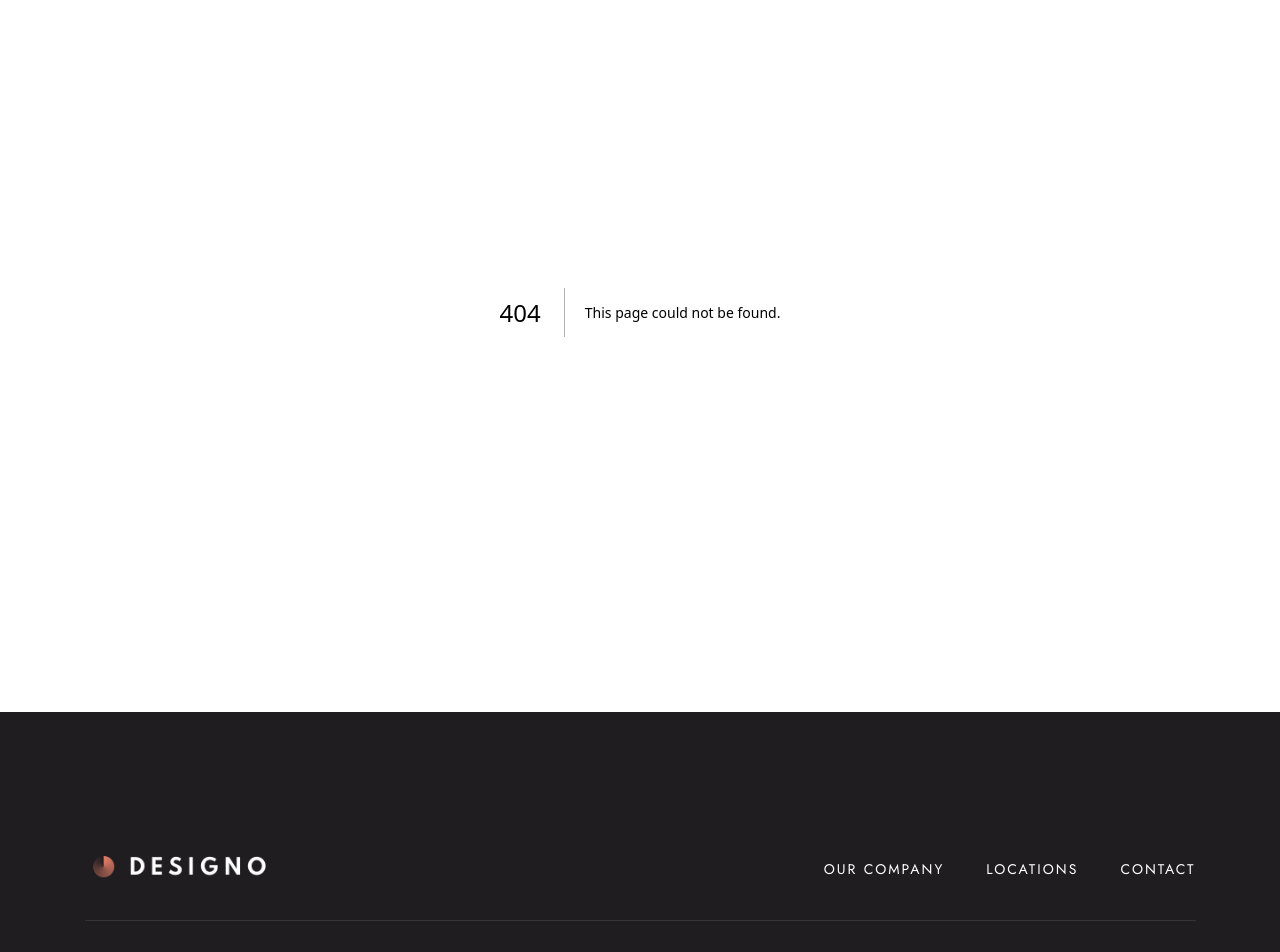
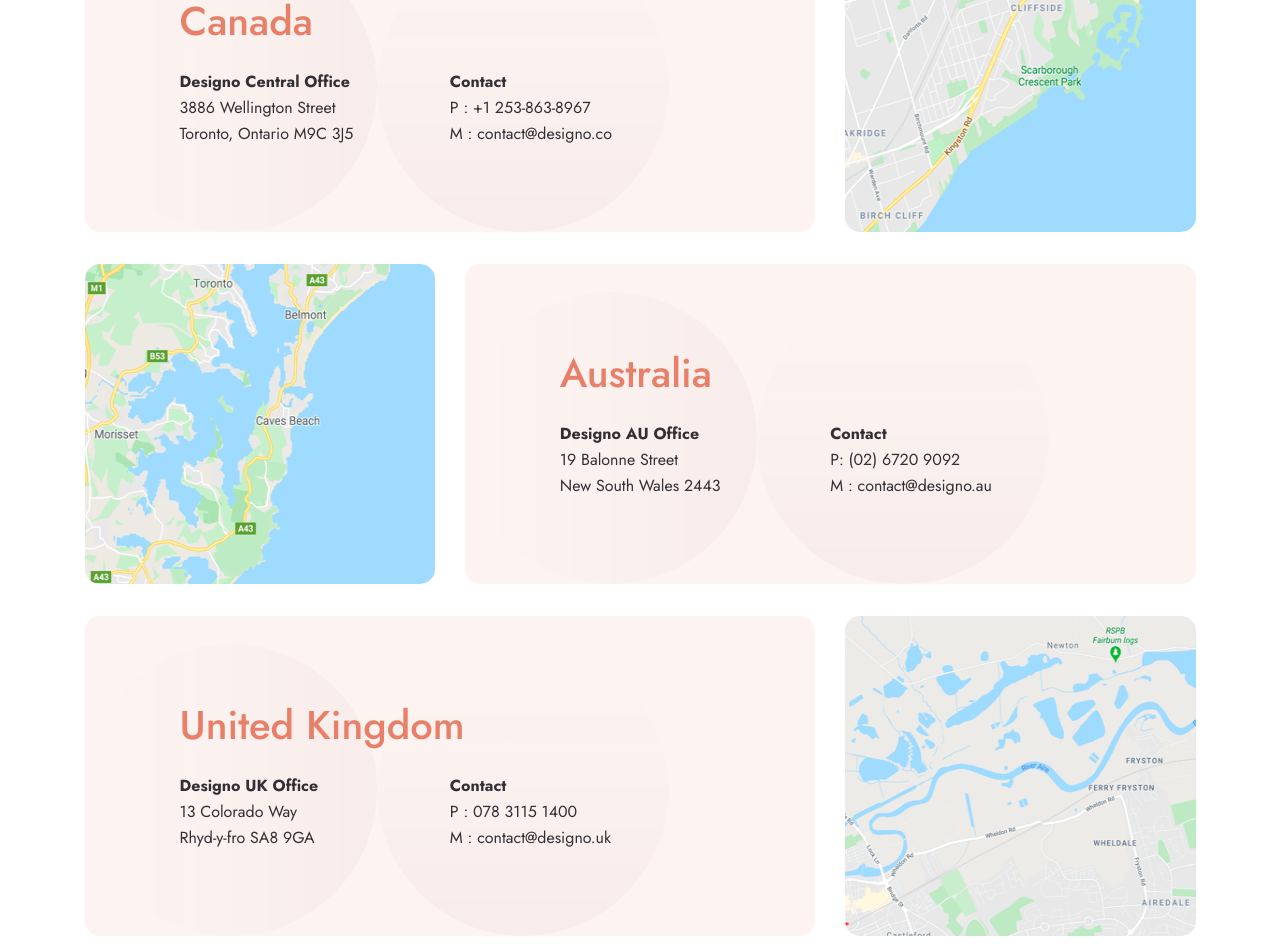
Before and after one commit to kim-fransson/designo, a Next.js app: page /locations in a window 1280 px wide. Before the commit this address had no page. Shown: the part 240-1192 px from the top of the page. Built offline with nearby package versions, Linux system fonts and the light colour scheme.

Commit message:
Added locations page

```diff
--- /dev/null
+++ b/src/app/locations/layout.js
@@ -0,0 +1,9 @@
+import { TITLE } from "@/constants";
+
+export const metadata = {
+  title: `${TITLE} · Locations`,
+};
+
+export default function LocationsLayout({ children }) {
+  return children;
+}
--- /dev/null
+++ b/src/app/locations/page.js
@@ -0,0 +1,190 @@
+"use client";
+
+import GetInTouch from "@/components/GetInTouch";
+import VisuallyHidden from "@/components/VisuallyHidden";
+import { WEIGHTS } from "@/constants";
+import Image from "next/image";
+import styled from "styled-components";
+
+export default function Locations() {
+  return (
+    <Wrapper>
+      <VisuallyHidden as='div'>
+        <h1>Locations</h1>
+      </VisuallyHidden>
+      <LocationsWrapper>
+        <LocationWrapper>
+          <Location>
+            <Heading>Canada</Heading>
+            <TextWrapper>
+              <Address>
+                <Title>Designo Central Office</Title>
+                <Text>3886 Wellington Street</Text>
+                <Text>Toronto, Ontario M9C 3J5</Text>
+              </Address>
+
+              <ContactLinks>
+                <Title>Contact</Title>
+                <ContactLink href='tel:+12538638967'>
+                  P : +1 253-863-8967
+                </ContactLink>
+                <ContactLink href='mailto:contact@designo.co'>
+                  M : contact@designo.co
+                </ContactLink>
+              </ContactLinks>
+            </TextWrapper>
+          </Location>
+          <ImageWrapper>
+            <Image
+              src='/images/locations/desktop/image-map-canada.png'
+              alt=''
+              width={375}
+              height={320}
+            />
+          </ImageWrapper>
+        </LocationWrapper>
+
+        <LocationWrapper>
+          <ImageWrapper>
+            <Image
+              src='/images/locations/desktop/image-map-australia.png'
+              alt=''
+              width={375}
+              height={320}
+            />
+          </ImageWrapper>
+          <Location>
+            <Heading>Australia</Heading>
+            <TextWrapper>
+              <Address>
+                <Title>Designo AU Office</Title>
+                <Text>19 Balonne Street</Text>
+                <Text>New South Wales 2443</Text>
+              </Address>
+
+              <ContactLinks>
+                <Title>Contact</Title>
+                <ContactLink href='tel:+61267209092'>
+                  P: (02) 6720 9092
+                </ContactLink>
+                <ContactLink href='mailto:contact@designo.au'>
+                  M : contact@designo.au
+                </ContactLink>
+              </ContactLinks>
+            </TextWrapper>
+          </Location>
+        </LocationWrapper>
+
+        <LocationWrapper>
+          <Location>
+            <Heading>United Kingdom</Heading>
+            <TextWrapper>
+              <Address>
+                <Title>Designo UK Office</Title>
+                <Text>13 Colorado Way</Text>
+                <Text>Rhyd-y-fro SA8 9GA</Text>
+              </Address>
+
+              <ContactLinks>
+                <Title>Contact</Title>
+                <ContactLink href='tel:+447831151400'>
+                  P : 078 3115 1400
+                </ContactLink>
+                <ContactLink href='mailto:contact@designo.co'>
+                  M : contact@designo.uk
+                </ContactLink>
+              </ContactLinks>
+            </TextWrapper>
+          </Location>
+          <ImageWrapper>
+            <Image
+              src='/images/locations/desktop/image-map-united-kingdom.png'
+              alt=''
+              width={375}
+              height={320}
+            />
+          </ImageWrapper>
+        </LocationWrapper>
+      </LocationsWrapper>
+
+      <GetInTouchWrapper>
+        <GetInTouch />
+      </GetInTouchWrapper>
+    </Wrapper>
+  );
+}
+
+const Wrapper = styled.div`
+  display: flex;
+  flex-direction: column;
+  gap: 160px;
+`;
+
+const LocationsWrapper = styled.div`
+  display: flex;
+  flex-direction: column;
+  gap: 32px;
+`;
+
+const LocationWrapper = styled.div`
+  display: grid;
+  grid-template-columns: repeat(3, 1fr);
+  gap: 30px;
+`;
+
+const Location = styled.div`
+  grid-column: span 2;
+  display: flex;
+  flex-direction: column;
+  gap: 24px;
+  background: var(--color-light-peach);
+  padding: 85px 95px;
+  border-radius: 15px;
+  background: hsla(14, 77%, 97%, 1);
+  background-image: url("/images/shared/desktop/bg-pattern-two-circles.svg");
+  background-repeat: no-repeat;
+  background-position: left bottom;
+`;
+
+const Heading = styled.h2`
+  font-weight: ${WEIGHTS.medium};
+  font-size: ${40 / 16}rem;
+  line-height: ${48 / 16}rem;
+  color: var(--color-peach);
+`;
+const TextWrapper = styled.div`
+  display: grid;
+  grid-template-columns: 1fr 1fr;
+`;
+const Address = styled.div``;
+
+const Title = styled.h3`
+  font-weight: ${WEIGHTS.bold};
+  font-size: 1rem;
+  line-height: ${26 / 16}rem;
+`;
+
+const Text = styled.p`
+  line-height: ${26 / 16}rem;
+`;
+
+const ContactLinks = styled.div`
+  display: flex;
+  flex-direction: column;
+`;
+
+const ContactLink = styled.a`
+  text-decoration: none;
+  color: inherit;
+  line-height: ${26 / 16}rem;
+`;
+
+const ImageWrapper = styled.div`
+  border-radius: 15px;
+  /* show borders */
+  overflow: hidden;
+`;
+
+const GetInTouchWrapper = styled.div`
+  margin-bottom: -75px;
+`;
```
